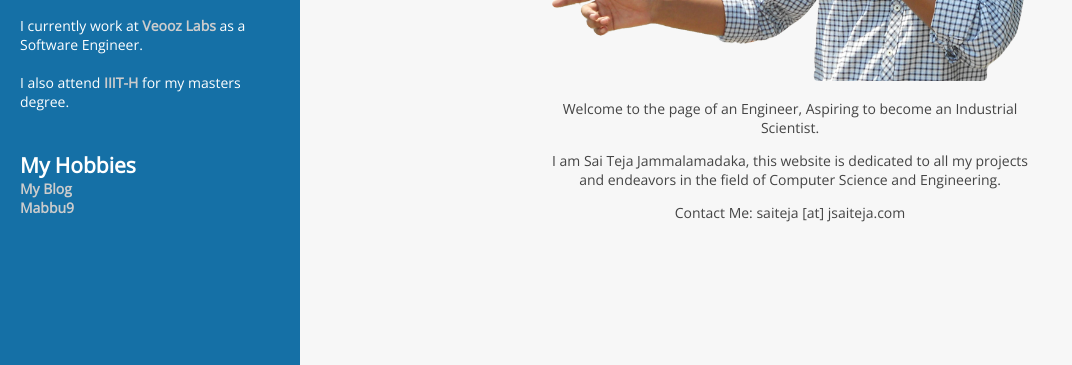
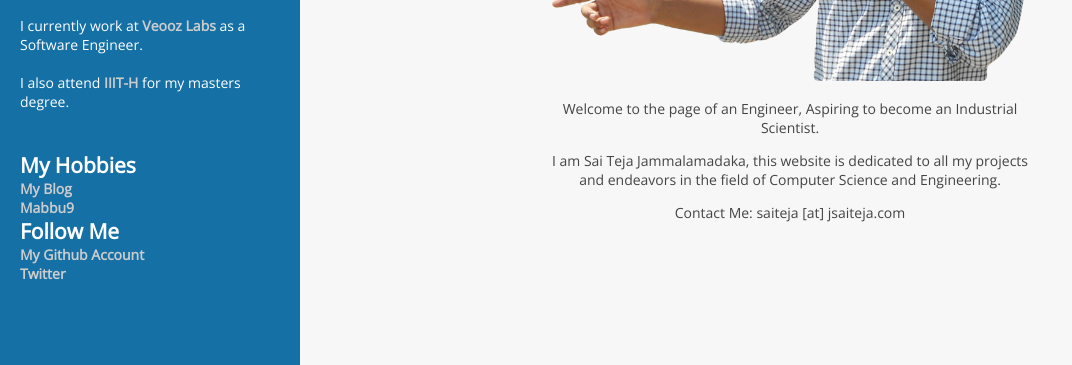
Before and after one commit to tsjamm/jsaiteja, a plain HTML site: page index.html in a window 1280 px wide. Shown: the part 435-800 px from the top of the page, without its empty margins (0-1072 px from the left). Drawn offline with nearby package versions, Linux system fonts and the light colour scheme.

Commit message:
follow me

```diff
--- a/index.html
+++ b/index.html
@@ -34,6 +34,12 @@
 	  <a href="http://www.tsjamm.com">My Blog</a>
 	  <br />
 	  <a href="http://www.mabbu9.com">Mabbu9</a>
+	  <br />
+	  <h2>Follow Me</h2>
+	  <a href="https://github.com/tsjamm">My Github Account</a>
+	  <br />
+	  <a href="https://twitter.com/tsjamm">Twitter</a>
+	  <br />
 	</div>
   </div>
   <div class="main">
```
